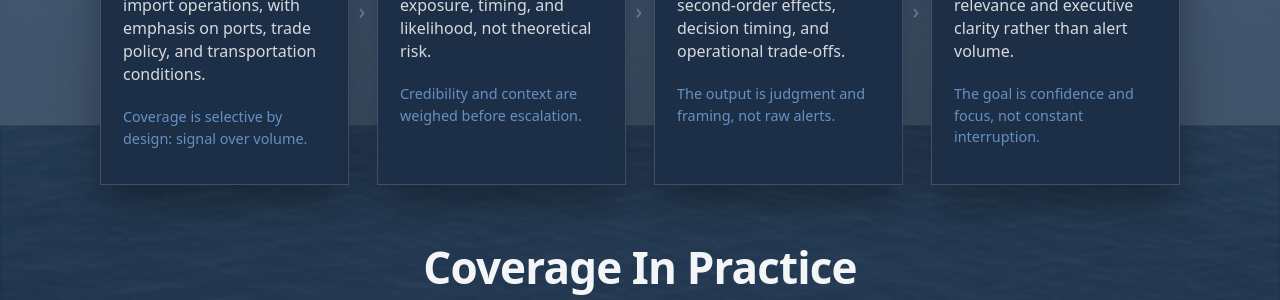
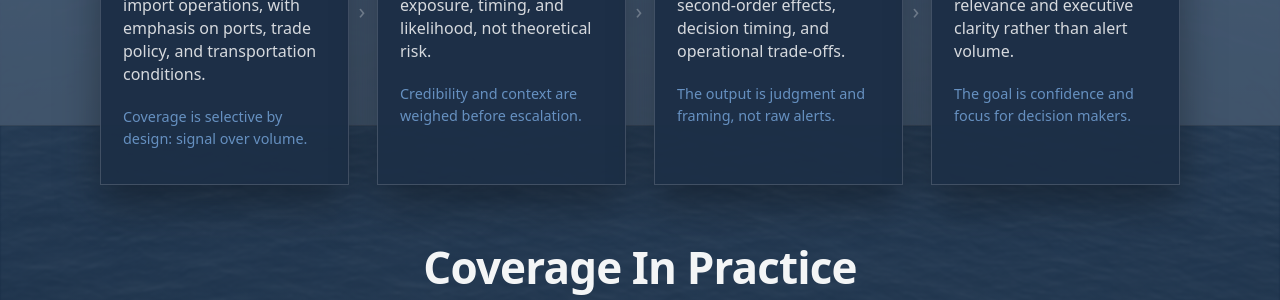
Before and after one commit to importrisk/import-risk-intelligence-site, a Jekyll site: the page built from method.html, in a window 1280 px wide. Shown: the part 645-945 px from the top of the page. Built offline with Jekyll 4.4.1, drawn with Linux system fonts in a browser that asks for light colours.

Commit message:
Update method.html

```diff
--- a/method.html
+++ b/method.html
@@ -176,7 +176,7 @@ css: /method.css?v=100
             </p>
 
             <p class="mf-subtle">
-              The goal is confidence and focus, not constant interruption.
+              The goal is confidence and focus for decision makers.
             </p>
           </div>
         </article>
```
